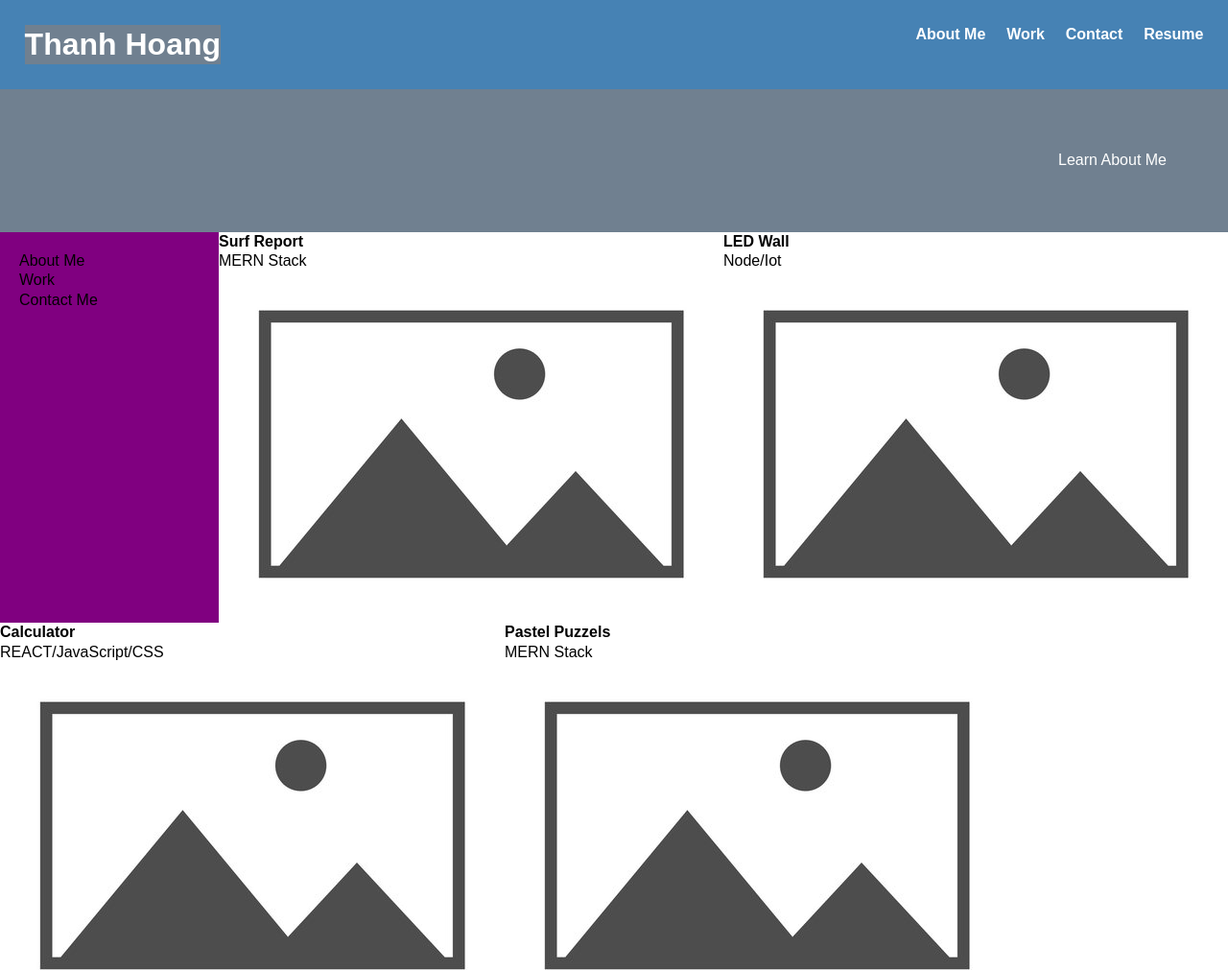
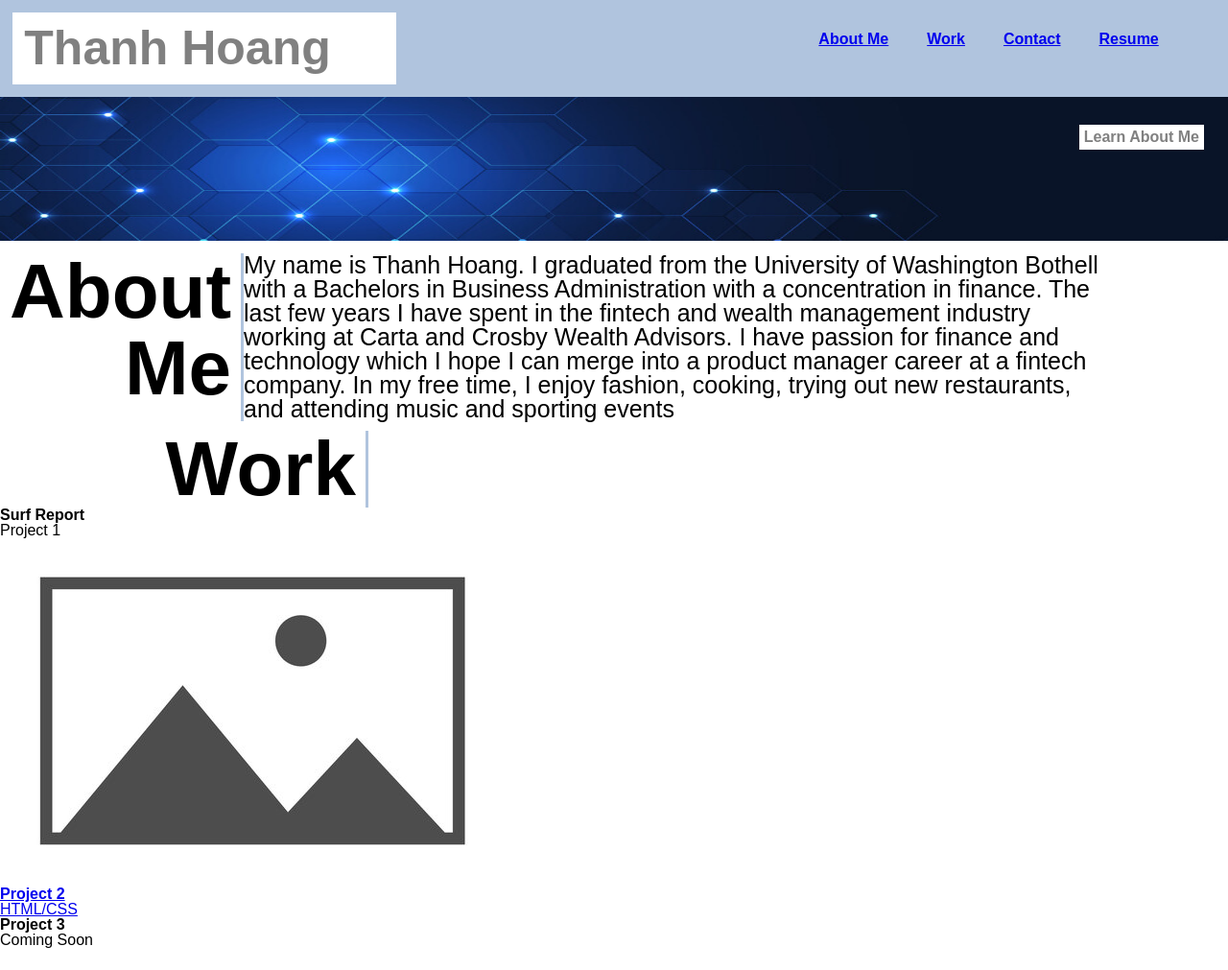
Before and after one commit to thanhmhoang/module-2-challenge, a plain HTML site: page index.html in a window 1280 px wide. Shown: the top 1011 px of the page at 96% size. Drawn offline with Linux system fonts and the light colour scheme.

Commit message:
built HTML, added CSS

```diff
--- a/assets/style.css
+++ b/assets/style.css
@@ -1,58 +1,124 @@
-body{
+* {
     font-family: Arial, Helvetica, sans-serif;
-    display: flex;
-    flex-direction: column;
-    line-height: 1.3;
+    margin: 0;
+    padding: 0;
+    box-sizing: border-box;
 }
 
 header {
     display: flex;
+    flex-wrap: wrap;
     justify-content: space-between;
-    align-content: center;
-    padding: 2%;
-    background-color: steelblue
+    align-content: flex-start;
+    min-height: 10vh;
+    background-color: lightsteelblue;
+    padding: 1%;
 }
 
-h1{
-    font-size: 200%;
-    align-self: center;
-    background-color: slategray;
-    color:white;
+h1 {
+    font-size: 50px;
+    width: 400px;
+    height: 10%;
+    color: gray;
+    background-color: white;
+    padding: 1%;
 }
 
-nav ul {
+header nav ul {
     display: flex;
-    justify-content: space-between;
-    min-width: 300px;
+    align-items: flex-end;
+    list-style: none;
 }
 
-nav a {
-    color: white;
-    font-weight: bold;
-    text-decoration: none;
+header nav li {
+    margin: 20px;
+    position: relative;
+    right: 10%;
+    font-weight: bold
 }
 
-#sub-title {
+#sub-title p {
+    color: gray;
+    font-weight: bold;
     text-align: right;
-    background-color: slategray;
-    color: white;
-    padding: 5%;
+    position: absolute;
+    top: 130px;
+    right: 25px;
+    background-color: white;
+    padding: 5px;
+    align-self: baseline;
+}
+
+#sub-title img {
+    margin-left: auto;
+    margin-right: auto;
+    width: 100%;
+    height: 150px;
+    background-size: cover;
 }
 
 main {
-    display: flex;
-    justify-content: row;
-    flex-wrap: wrap;
-
+    min-height: 80vh;
+    background-color: white;
 }
 
-aside {
-    flex: 1;
-    background-color: purple;
-    padding: 20px;
+.side {
+    width: 30%;
+    text-align: right;
+    padding-right: 10px;
+    padding-top: 0px;
+    font-weight: bold;
+    font-size: 80px;
+    border-right: 3px solid lightsteelblue;
 }
 
-.card {
-    align-content: right;
-    border: red;
+.section1 {
+    display: flex;
+    flex-direction: row;
+    justify-content: space-around;
+    margin: 10px;
+    font-size: 25px;
+    max-width: 90%;
+    align-items: right;
 }
+
+/*
+.section1, .section2, .section3 {
+    display: flex;
+    flex-direction: row;
+    justify-content: space-evenly;
+    margin: 10px;
+} */
+
+#contactme {
+    display: block;
+    font-size: 1.5em;
+    margin-block-start: 1em;
+    margin-block-end: 1em;
+    margin-inline-start: 0px;
+    margin-inline-end: 0px;
+    font-weight: bond;
+}
+/*
+.last-section li {
+    display: flex;
+    justify-content: space-between;
+    align-items: center;
+    position: relative;
+} */
+.last-section nav ul {
+    display: flex;
+
+    list-style: none;
+    justify-content: space-around;
+    color: white;
+    font-size: 30px;
+    font-weight: bold;
+}
+
+section .work-wrapper {
+    display: flex;
+    justify-content: center;
+    align-items: center;
+    list-style: none;
+}
--- a/index.html
+++ b/index.html
@@ -7,7 +7,7 @@
     <meta name="viewport" content="width=device-width, initial-scale=1.0">
     <link rel="stylesheet" href="./assets/reset.css">
     <link rel="stylesheet" href="./assets/style.css">
-    <title>My Portfolio</title>
+    <title>Thanh's Portfolio</title>
 </head>
 
 <body>
@@ -23,52 +23,92 @@
         </nav>
     </header>
 
-    <section id="sub-title">
+    <!-- Title section of the webpage -->
+    <figure id="sub-title" title="background for section">
+        <img src="./assets/header.jpeg" alt="header Image">
         <p>Learn About Me</p>
-    </section>
+    </figure>
 
     <main>
-        <aside>
-            <p>About Me</p>
-            <p>Work</p>
-            <P>Contact Me</P>
-        </aside>
-        <section class="card">
+
+        <!-- About Me section title -->
+        <div class="section1">
+            <aside class="side">About Me</aside>
+            <div class="work-wrapper">
+                <p>My name is Thanh Hoang. I graduated from the University of Washington Bothell with a Bachelors in Business Administration with a concentration in finance. The last few years I have spent in the fintech and wealth management industry working at Carta and Crosby Wealth Advisors. I have passion for finance and technology which I hope I can merge into a product manager career at a fintech company. In my free time, I enjoy fashion, cooking, trying out new restaurants, and attending music and sporting events</p>
+            </div>
+        </div>
+
+        <!-- Work section title -->
+        <section class="section2" id="work">
+            <aside class="side">Work</aside>
+            <!-- Project 1 -->
+            <div class="container">
+                <div class="row">
+                    <div class="card1" id="image" title="background image for project1">
+                        <div class="title">
                             <h2 id="bigpicture">Surf Report</h2>
-            <p>MERN Stack</p>
+                            <p>Project 1</p>
                             <img src="./assets/Placeholder Image.jpeg" alt="Placeholder Image">
-        </section>
-        <section class="card">
-            <h2>LED Wall</h2>
-            <p>Node/Iot</p>
+                        </div>
+                    </div>
+                </div>
+            </div>
+            <!-- Project 2 -->
+            <div class="row">
+                <div class="card2" id="image1" title="background image for project 2">
+                    <div class="overlay">
+                        <h2><a href="#">Project 2</a></h2>
+                        <p><a href="#">HTML/CSS</a></p>
+                    </div>
+                </div>
+            </div>
+            <!-- Project 3 -->
+            <div class="row">
+                <div class="card2" id="image2" title="background image for project3">
+                    <div class="overlay">
+                        <h3>Project 3</h3>
+                        <p>Coming Soon</p>
                         <img src="./assets/Placeholder Image.jpeg" alt="Placeholder Image">
-        </section>
-        <section class="card">
-            <h2>Calculator</h2>
-            <p>REACT/JavaScript/CSS</p>
+                    </div>
+                </div>
+            </div>
+            <!-- Project 4 -->
+            <div class="row">
+                <div class="card3" id="image3" title="background for project4">
+                    <div class="overlay">
+                        <h3>Project 4</h3>
+                        <p>Coming Soon</p>
                         <img src="./assets/Placeholder Image.jpeg" alt="Placeholder Image">
-        </section>
-        <section class="card">
-            <h2>Pastel Puzzels</h2>
-            <p>MERN Stack</p>
+                    </div>
+                </div>
+            </div>
+
+            <div class="row">
+                <div class="card4" id="image4" title="background image for project5">
+                    <div class="overlay">
+                        <h3>Project 5</h3>
+                        <p>Coming Soon</p>
                         <img src="./assets/Placeholder Image.jpeg" alt="Placeholder Image">
-        </section>
-        <section class="card">
-            <h2>Run Buddy</h2>
-            <p>HTML/CSS</p>
-            <img src="./assets/Placeholder Image.jpeg" alt="Placeholder Image">
-        </section>
-        <section>
+                    </div>
+                </div>
+            </div>
+
+        <div class="last-section">
+            <aside class="side">Contact Me</aside>
+            <section class="work-wrapper">
             <nav>
+                <ul>
+                    <li>
                     <a href="#">425-647-5255</a>
                     <a href="mailto:thanh.hoang210@gmail.com">Email</a>
                     <a href="https://github.com/thanhmhoang">GitHub</a>
                     <a href="www.linkedin.com/in/thanh-m-hoang">LinkedIn</a>
+                    </li>
+                </ul>
+            </section>
             </nav>
-        </section>
-        <footer>
-            <h1>Made with ❤️ and CSS</h1>
-        </footer>
+        </div>
     </main>
 
 </body>
```
Also changed, not shown: assets/header.jpeg (added). Lines whose indentation alone changed are shown as unchanged.
